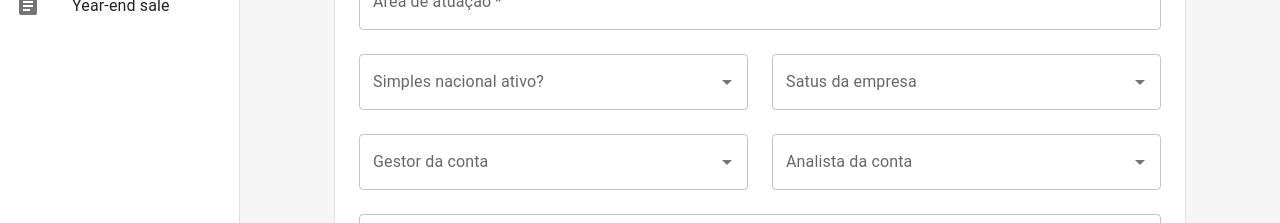
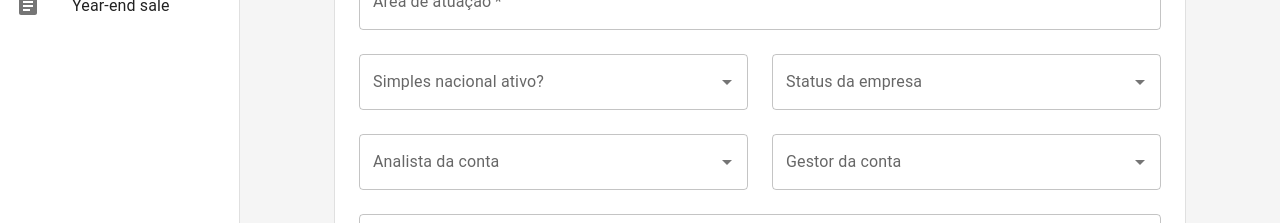
Before and after one commit to JoaoManieri/secoia-frontend, a Next.js app: page /customer/new in a window 1280 px wide. Shown: the part 492-715 px from the top of the page. Built offline with nearby package versions, Linux system fonts and the light colour scheme.

Commit message:
Correção de combobox

```diff
--- a/src/app/customer/new/InfoForm.js
+++ b/src/app/customer/new/InfoForm.js
@@ -79,7 +79,7 @@ export default function InfoForm({
   };
 
   const options = top100Films.map((option) => {
-    const firstLetter = option.title[0].toUpperCase();
+    const firstLetter = option[0].toUpperCase();
     return {
       firstLetter: /[0-9]/.test(firstLetter) ? "0-9" : firstLetter,
       ...option,
@@ -166,6 +166,14 @@ export default function InfoForm({
             id="combo-box-demo"
             options={["Sim", "Não"]}
             fullWidth
+            onChange={(e, value) => {
+              setClientData({ ...clientData, simplesNacionalAtivo: value });
+            }}
+            value={
+              clientData && clientData.simplesNacionalAtivo
+                ? clientData.simplesNacionalAtivo
+                : null
+            }
             renderInput={(params) => (
               <TextField {...params} label="Simples nacional ativo?" />
             )}
@@ -177,54 +185,72 @@ export default function InfoForm({
             id="combo-box-demo"
             options={["Ativo", "Inativo"]}
             fullWidth
+            value={
+              clientData && clientData.statusEmpresa
+                ? clientData.statusEmpresa
+                : null
+            }
+            onChange={(e, value) => {
+              setClientData({ ...clientData, statusEmpresa: value });
+            }}
             renderInput={(params) => (
-              <TextField {...params} label="Satus da empresa" />
+              <TextField {...params} label="Status da empresa" />
             )}
           />
         </Grid>
 
         <Grid item xs={12} sm={6}>
           <Autocomplete
+            disablePortal
+            id="combo-box-demo"
+            options={[
+              "Peter Parker",
+              "Clark Kent",
+              "Bruce Wayne",
+              "Diana Prince",
+              "Barry Allen",
+              "Tony Stark ",
+              "DavSteve Rogers",
+            ]}
             fullWidth
-            id="grouped-demo"
-            options={options.sort(
-              (a, b) => -b.firstLetter.localeCompare(a.firstLetter)
-            )}
-            groupBy={(option) => option.firstLetter}
-            getOptionLabel={(option) => option.title}
+            value={
+              clientData && clientData.analistaDaContaUsuarioId
+                ? clientData.analistaDaContaUsuarioId
+                : null
+            }
+            onChange={(e, value) => {
+              setClientData({ ...clientData, analistaDaContaUsuarioId: value });
+            }}
             renderInput={(params) => (
-              <TextField {...params} label="Gestor da conta" />
-            )}
-            renderGroup={(params) => (
-              <li key={params.key}>
-                <Typography variant="h5" gutterBottom>
-                  {params.group}
-                </Typography>
-                <div>{params.children}</div>
-              </li>
+              <TextField {...params} label="Analista da conta" />
             )}
           />
         </Grid>
 
         <Grid item xs={12} sm={6}>
           <Autocomplete
+            disablePortal
+            id="combo-box-demo"
+            options={[
+              "Peter Parker",
+              "Clark Kent",
+              "Bruce Wayne",
+              "Diana Prince",
+              "Barry Allen",
+              "Tony Stark ",
+              "DavSteve Rogers",
+            ]}
             fullWidth
-            id="grouped-demo"
-            options={options.sort(
-              (a, b) => -b.firstLetter.localeCompare(a.firstLetter)
-            )}
-            groupBy={(option) => option.firstLetter}
-            getOptionLabel={(option) => option.title}
+            value={
+              clientData && clientData.gestorDaContaUsuarioId
+                ? clientData.gestorDaContaUsuarioId
+                : null
+            }
+            onChange={(e, value) => {
+              setClientData({ ...clientData, gestorDaContaUsuarioId: value });
+            }}
             renderInput={(params) => (
-              <TextField {...params} label="Analista da conta" />
-            )}
-            renderGroup={(params) => (
-              <li key={params.key}>
-                <Typography variant="h5" gutterBottom>
-                  {params.group}
-                </Typography>
-                <div>{params.children}</div>
-              </li>
+              <TextField {...params} label="Gestor da conta" />
             )}
           />
         </Grid>
--- a/src/app/customer/new/Review.js
+++ b/src/app/customer/new/Review.js
@@ -33,7 +33,7 @@ export default function Review({ dataCliente, listEndereco, listContatos }) {
         </Grid>
         <Grid item xs={6}>
           <Typography variant="body1">
-            <strong>Ativo:</strong> {dataCliente.ativo ? "Sim" : "Não"}
+            <strong>Simples nacional:</strong> {dataCliente.statusEmpresa}
           </Typography>
         </Grid>
         <Grid item xs={6}>
@@ -43,12 +43,14 @@ export default function Review({ dataCliente, listEndereco, listContatos }) {
         </Grid>
         <Grid item xs={6}>
           <Typography variant="body1">
-            <strong>Analisat de Conta:</strong> {dataCliente.analistaConta}
+            <strong>Analisat de Conta:</strong>{" "}
+            {dataCliente.analistaDaContaUsuarioId}
           </Typography>
         </Grid>
         <Grid item xs={6}>
           <Typography variant="body1">
-            <strong>Gestor de Conta:</strong> {dataCliente.gestorConta}
+            <strong>Gestor de Conta:</strong>{" "}
+            {dataCliente.gestorDaContaUsuarioId}
           </Typography>
         </Grid>
         <Grid item xs={6}>
--- a/src/app/customer/new/Users.js
+++ b/src/app/customer/new/Users.js
@@ -1,11 +1,11 @@
 const top100Films = [
-  { title: "Fabio", year: 1994 },
-  { title: "Bruno", year: 1972 },
-  { title: "Beatriz", year: 1972 },
-  { title: "Aline", year: 1972 },
-  { title: "Pedro", year: 1972 },
-  { title: "Miguel", year: 1972 },
-  { title: "Davi", year: 1972 },
+  "Fabio",
+  "Bruno",
+  "Beatriz",
+  "Aline",
+  "Pedro",
+  "Miguel",
+  "Davi",
 ];
 
 export default top100Films;
--- a/src/app/customer/new/page.js
+++ b/src/app/customer/new/page.js
@@ -13,6 +13,8 @@ import Typography from "@mui/material/Typography";
 import InfoForm from "./InfoForm";
 import ContactForm from "./ContactForm";
 import Review from "./Review";
+import { useRouter } from "next/navigation";
+import CircularProgress from "@mui/material/CircularProgress";
 
 const steps = ["Informações do cliente", "Informações de contato", "Revisão"];
 
@@ -21,7 +23,7 @@ function getStepContent(step) {
   const [listEndereco, setListEndereco] = React.useState([]);
   const [listContatos, setListContatos] = React.useState([]);
 
-  React.useEffect(() => {}, [listEndereco]);
+  //React.useEffect(() => {}, [listEndereco]);
 
   switch (step) {
     case 0:
@@ -50,6 +52,8 @@ function getStepContent(step) {
           listContatos={listContatos}
         />
       );
+    case 3:
+      return <CircularProgress />;
     default:
       throw new Error("Erro");
   }
@@ -57,6 +61,7 @@ function getStepContent(step) {
 
 export default function Checkout() {
   const [activeStep, setActiveStep] = React.useState(0);
+  const router = useRouter();
 
   const handleNext = () => {
     setActiveStep(activeStep + 1);
@@ -85,18 +90,6 @@ export default function Checkout() {
               </Step>
             ))}
           </Stepper>
-          {activeStep === steps.length ? (
-            <React.Fragment>
-              <Typography variant="h5" gutterBottom>
-                Thank you for your order.
-              </Typography>
-              <Typography variant="subtitle1">
-                Your order number is #2001539. We have emailed your order
-                confirmation, and will send you an update when your order has
-                shipped.
-              </Typography>
-            </React.Fragment>
-          ) : (
           <React.Fragment>
             {getStepContent(activeStep)}
             <Box sx={{ display: "flex", justifyContent: "flex-end" }}>
@@ -108,14 +101,17 @@ export default function Checkout() {
 
               <Button
                 variant="contained"
-                  onClick={handleNext}
+                onClick={
+                  activeStep === steps.length
+                    ? router.push("/customer")
+                    : handleNext
+                }
                 sx={{ mt: 3, ml: 1 }}
               >
-                  {activeStep === steps.length - 1 ? "Place order" : "Next"}
+                {activeStep === steps.length - 1 ? "Concluir cadastro" : "Next"}
               </Button>
             </Box>
           </React.Fragment>
-          )}
         </Paper>
       </Container>
     </React.Fragment>
```
Also changed, not shown: src/app/layout.js (+102 -72 lines). Lines whose indentation alone changed are shown as unchanged.
